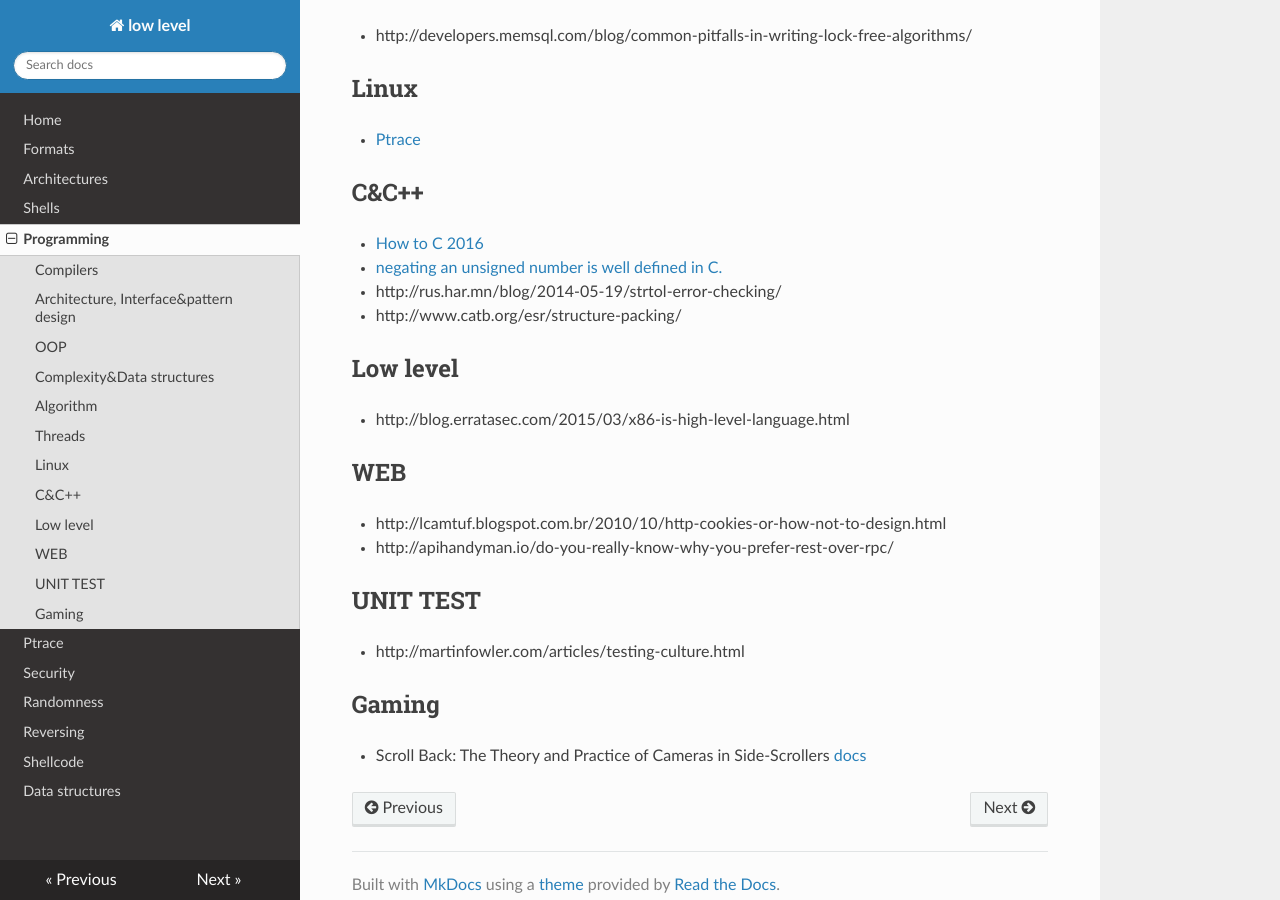
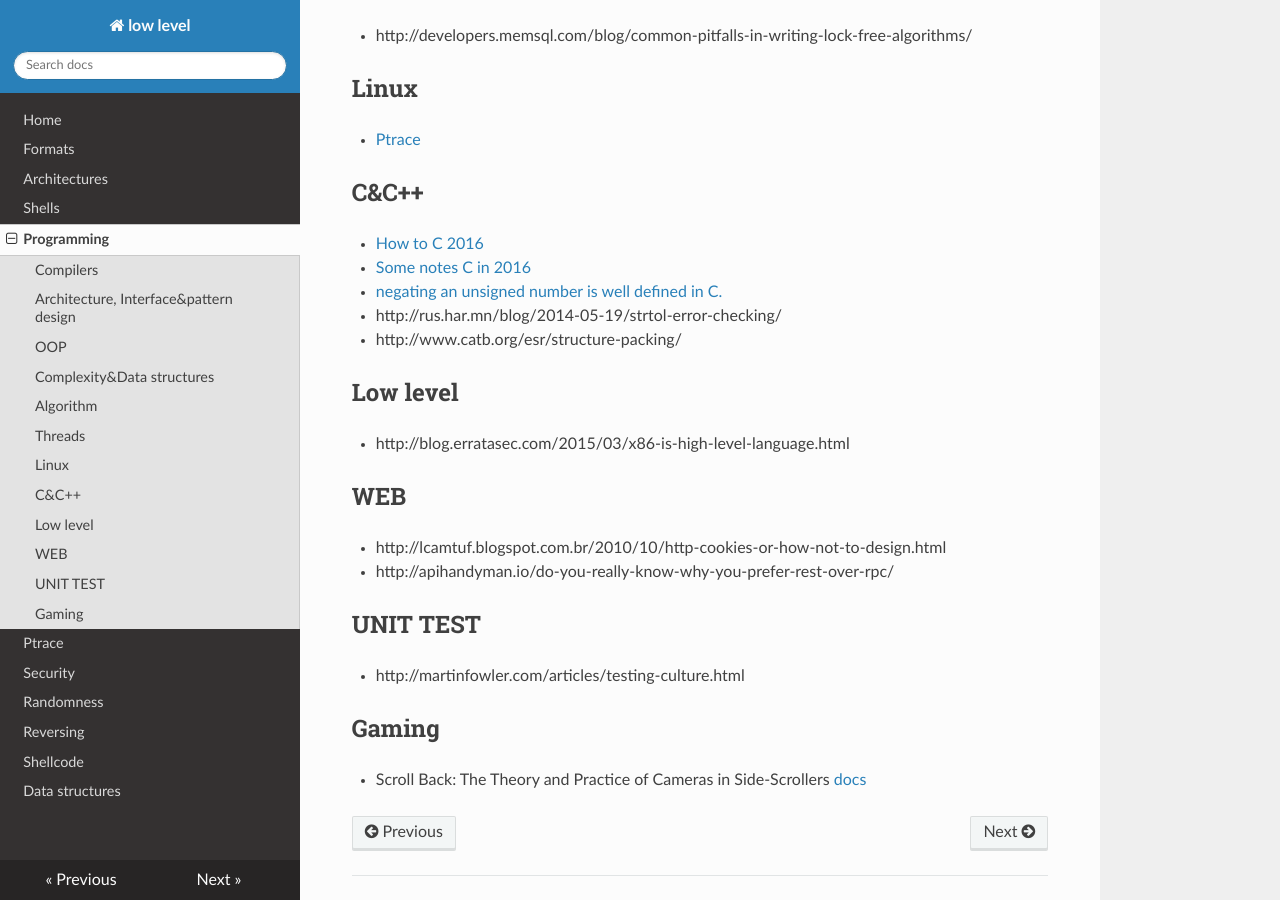
Before and after one commit to gipi/low-level, an MkDocs documentation site: the page built from docs/programming.md, in a window 1280 px wide and 900 px high, scrolled down 2274 px. Built offline with MkDocs 1.6.1, drawn with Linux system fonts in a browser that asks for light colours; nearby versions of some CDN libraries; old or Windows-style settings are respelled for this version of MkDocs.

Commit message:
Add link.

```diff
--- a/docs/programming.md
+++ b/docs/programming.md
@@ -96,6 +96,7 @@ Linux
 ## C&C++
 
  - [How to C 2016](https://matt.sh/howto-c)
+ - [Some notes C in 2016](http://blog.erratasec.com/2016/01/some-notes-c-in-2016.html)
  - [negating an unsigned number is well defined in C.](http://stackoverflow.com/questions/1269019/what-should-happen-to-the-negation-of-a-size-t-i-e-sizeofstruct-foo/1269049#1269049)
  - http://rus.har.mn/blog/2014-05-19/strtol-error-checking/
  - http://www.catb.org/esr/structure-packing/
```
